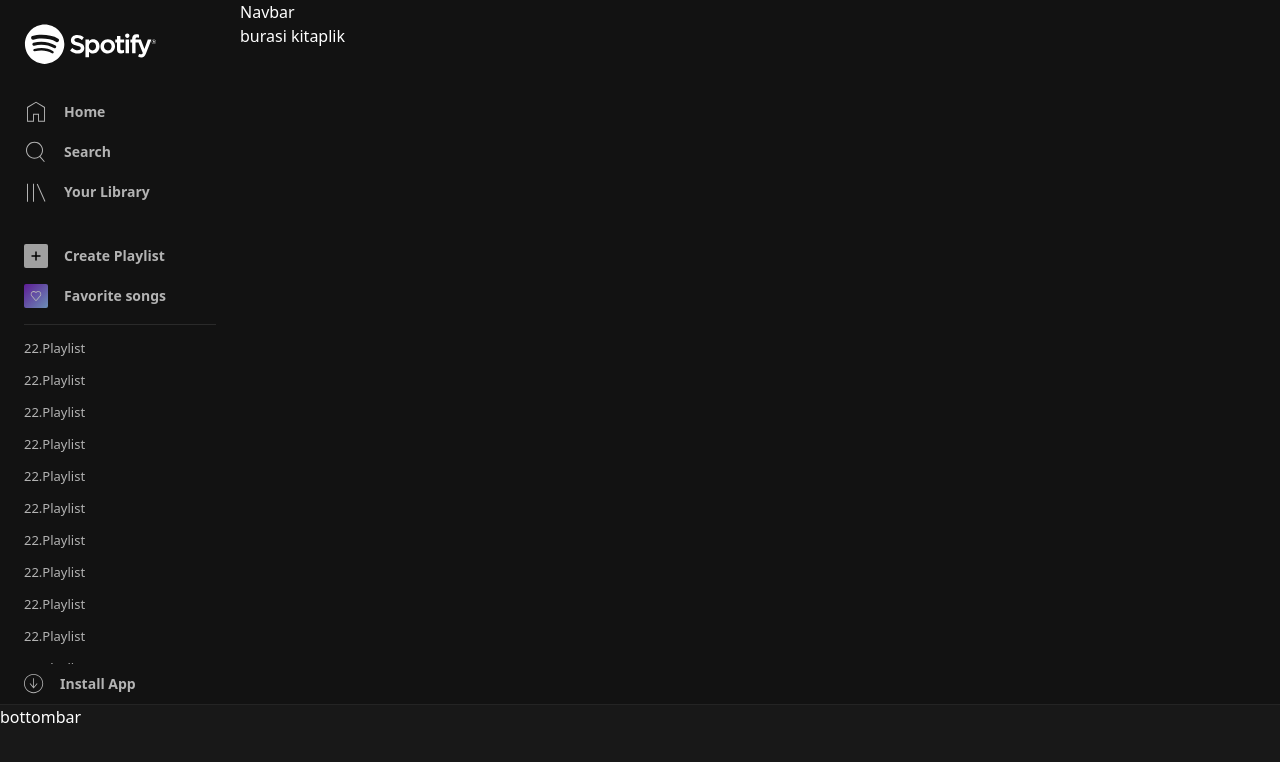
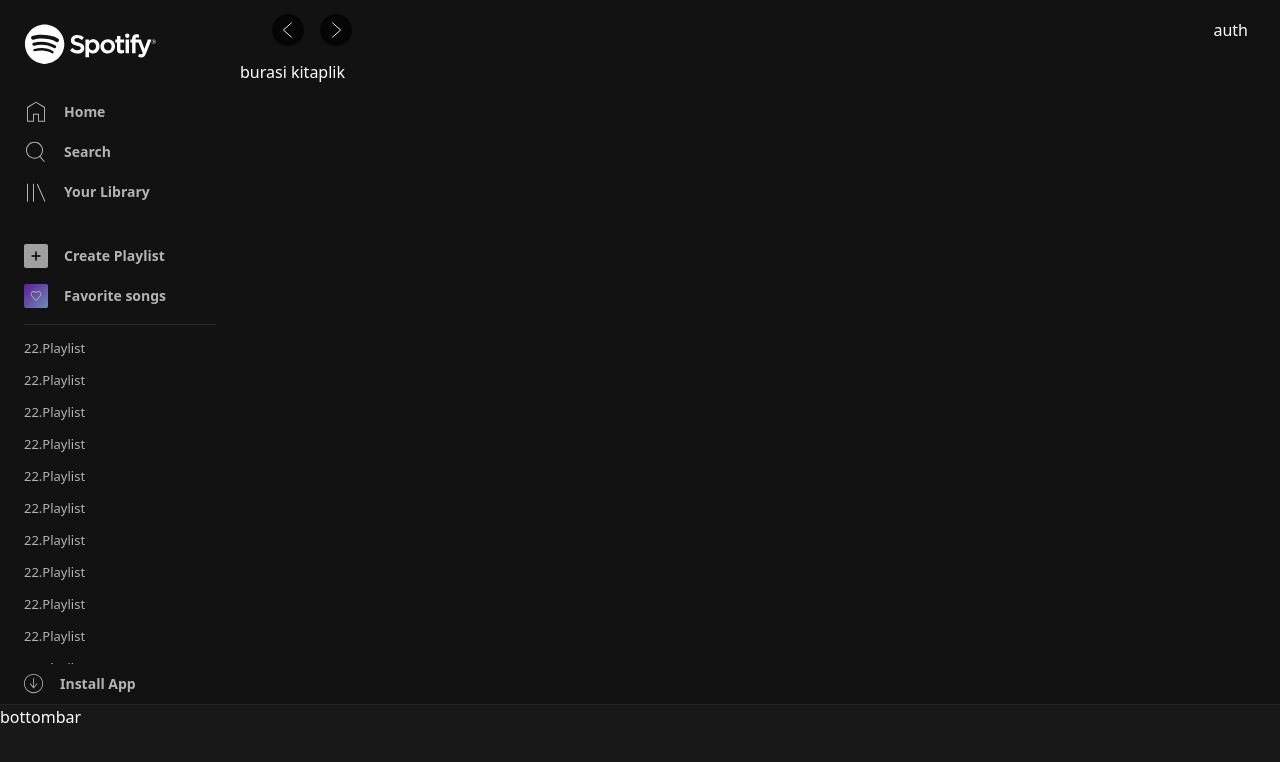
Before and after one commit to 07nazli/spotify-clone, a React (Vite) app: page /collection in a window 1280 px wide. Shown: the top 762 px of the page. Built offline with nearby package versions, Linux system fonts and the light colour scheme.

Commit message:
navigate

```diff
--- a/src/components/Navbar.jsx
+++ b/src/components/Navbar.jsx
@@ -1,7 +1,11 @@
+import Navigation from "./Navbar/Navigation"
+import Auth from "./Navbar/Auth"
+
 function Navbar() {
     return (
-      <nav>
-          Navbar
+      <nav className="h-[3.75rem] flex items-center justify-between px-8 ">
+          <Navigation />
+          <Auth />
       </nav>
     )
   }
--- /dev/null
+++ b/src/components/Navbar/Auth.jsx
@@ -0,0 +1,9 @@
+function Auth() {
+  return (
+    <nav>
+      auth
+    </nav>
+  )
+}
+
+export default Auth
--- /dev/null
+++ b/src/components/Navbar/Navigation.jsx
@@ -0,0 +1,20 @@
+import { Icon } from "../../icons"
+import { useNavigate } from 'react-router-dom';
+
+function Navigation() {
+
+    const navigate = useNavigate()
+
+  return (
+    <nav className="flex items-center gap-x-4">
+      <button onClick={() => navigate(-1)} className="w-8 h-8 flex items-center justify-center rounded-full bg-black bg-opacity-70">
+        <Icon size={22} name="prev" />
+      </button>
+      <button onClick={() => navigate(1)} className="w-8 h-8 flex items-center justify-center rounded-full bg-black bg-opacity-70">
+        <Icon size={22} name="next" />
+      </button>
+    </nav>
+  )
+}
+
+export default Navigation
--- a/src/icons.jsx
+++ b/src/icons.jsx
@@ -52,6 +52,22 @@
 	)
 }
 
+const PrevIcon = ({size}) => {
+	return (
+		<svg viewBox="0 0 24 24" width={size} height={size} xmlns="http://www.w3.org/2000/svg">
+			<polyline stroke="currentColor" points="16 4 7 12 16 20" fill="none"/>
+		</svg>
+	)
+}
+
+const NextIcon = ({size}) => {
+	return (
+		<svg viewBox="0 0 24 24" width={size} height={size} xmlns="http://www.w3.org/2000/svg">
+			<polyline stroke="currentColor" points="8 4 17 12 8 20" fill="none"/>
+		</svg>
+	)
+}
+
 const Icon = ({ name, size = 24 }) => {
     const icons = {
         home: HomeIcon,
@@ -60,6 +76,8 @@
 		plus: PlusIcon,
 		heart: HeartIcon,
 		download: DownloadIcon,
+		prev: PrevIcon,
+		next: NextIcon,
     }
 
     const Component = icons[name]
```
